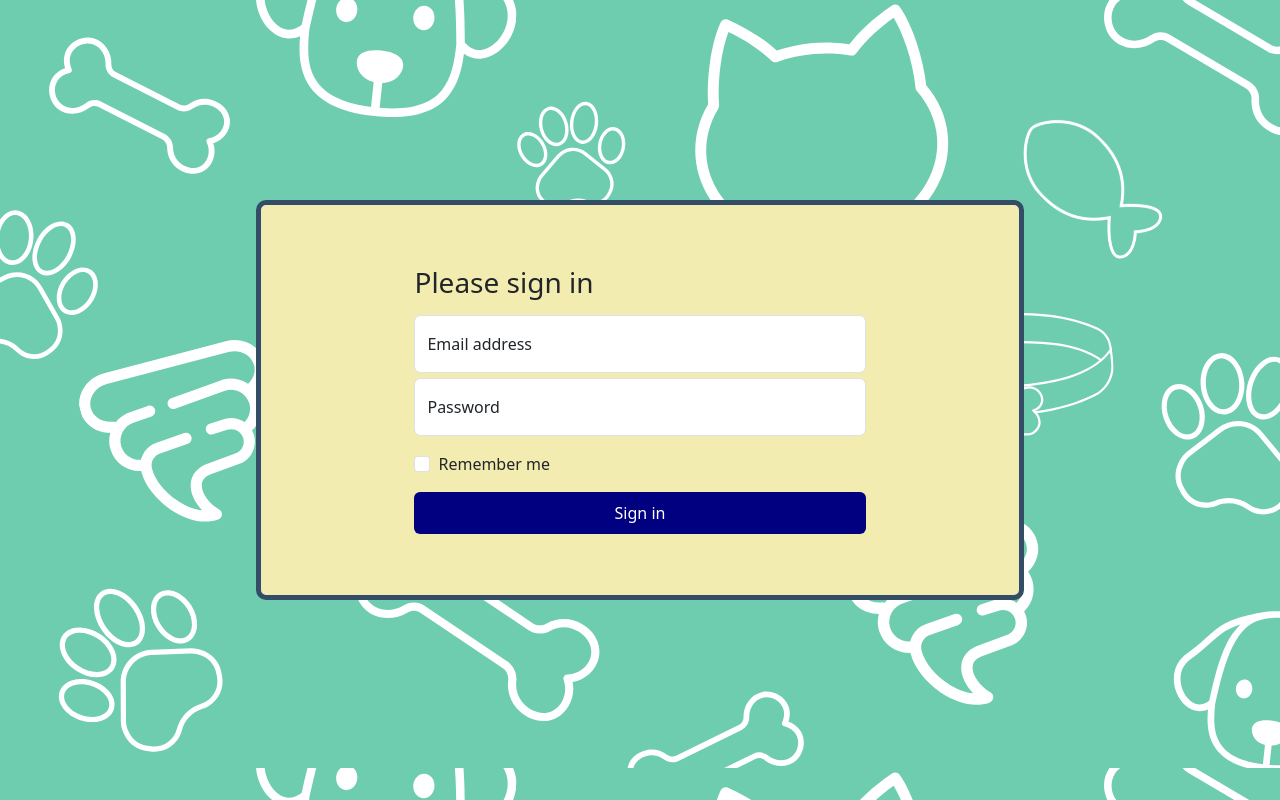
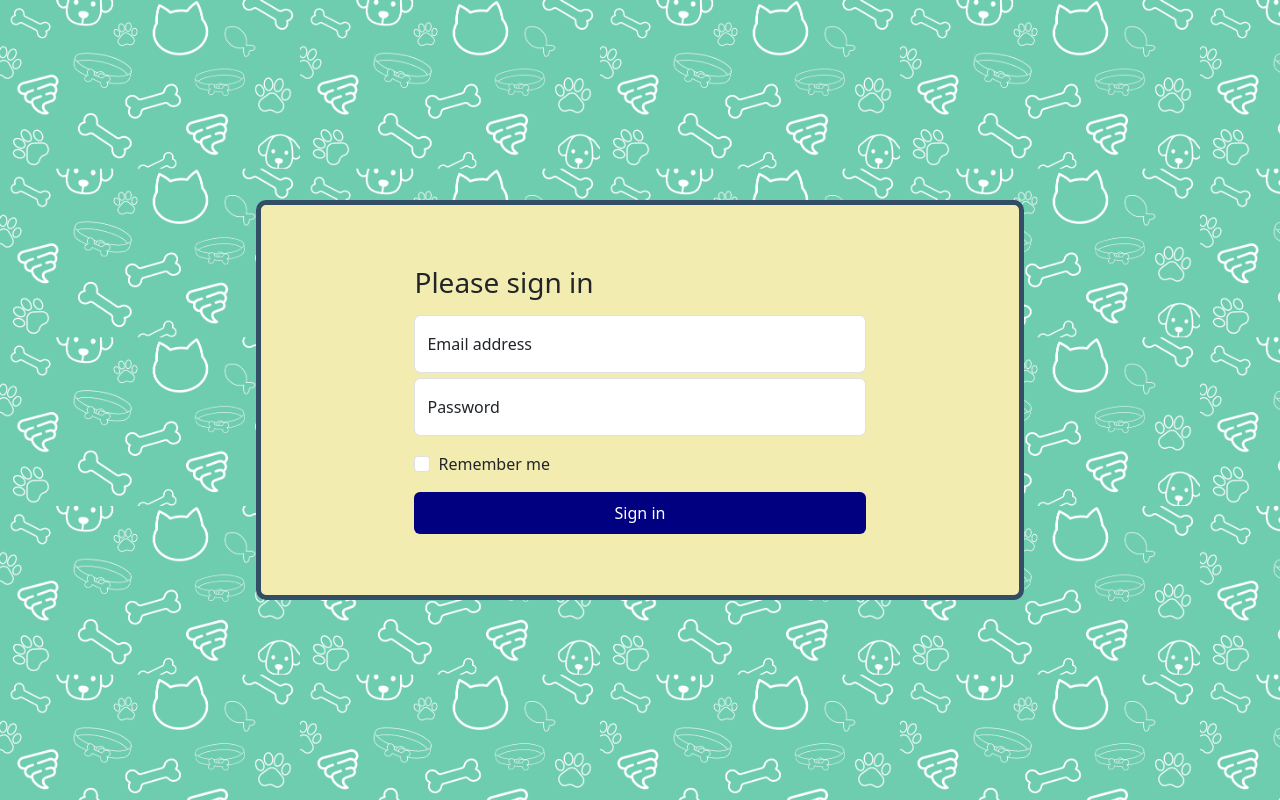
Before and after one commit to Prio0771/sign-up-model, a plain HTML site: page index.html in a window 1280 px wide. Drawn offline with nearby package versions, Linux system fonts and the light colour scheme.

Commit message:
Update style.css

```diff
--- a/style.css
+++ b/style.css
@@ -1,6 +1,7 @@
 body,html{
    width:100%;
     background-image: url("./Untitled\ design.png");
+   background-size:300px;
     display: flex;
    height: 100%;;
     align-items: center;
```
